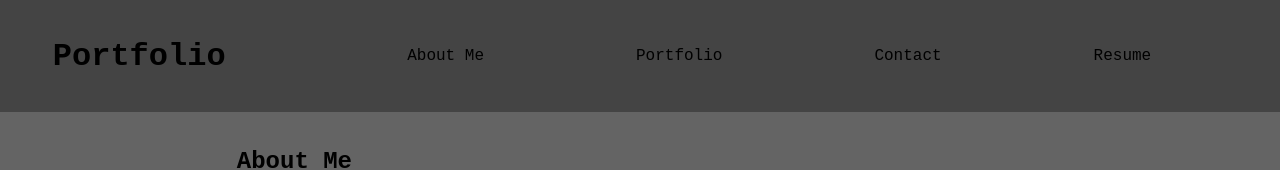
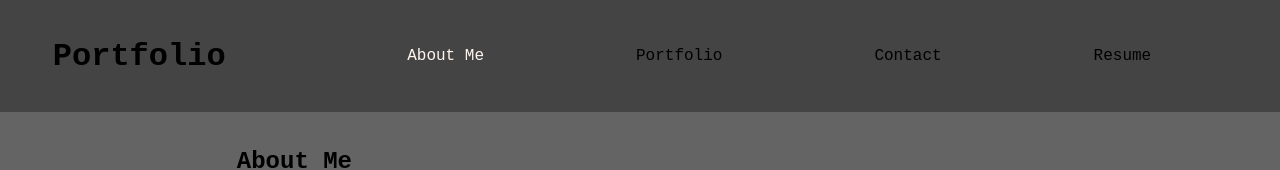
Before and after one commit to tannerkothlow/react-portfolio, a React (Create React App) app: page / in a window 1280 px wide. Shown: the top 170 px of the page. Built offline with nearby package versions, Linux system fonts and the light colour scheme.

Commit message:
header function to stay on current tab

```diff
--- a/src/App.css
+++ b/src/App.css
@@ -36,6 +36,10 @@ html, body, #root, .portfolio-app, .app-header {
 
 .header-block ul li {
     list-style: none;
+}
+
+.header-block ul li:first {
+    color: seashell
 }
 
 .header-block ul li:hover {
--- a/src/components/Header.js
+++ b/src/components/Header.js
@@ -18,7 +18,7 @@ function Header(props) {
             <div className='header-block'>
             <h1>Portfolio</h1>
             <ul>
-                <li id='about-me' onClick={changeState}>About Me</li>
+                <li style={{color: "seashell"}} id='about-me' onClick={changeState}>About Me</li>
                 <li id='portfolio' onClick={changeState}>Portfolio</li>
                 <li id='contact' onClick={changeState}>Contact</li>
                 <li id='resume' onClick={changeState}>Resume</li>
--- a/src/components/Navigation.js
+++ b/src/components/Navigation.js
@@ -52,6 +52,11 @@ const displayResume = (
 function Navigation(props) {
 
     // Displays active "tab" by changing header link stylings.
+    if (document.getElementById(props.display)) {
+        // console.log(document.getElementById(props.display).style.color)
+        document.getElementById(props.display).style.color = "seashell";
+    }
+
 
     let display;
 
@@ -111,7 +116,7 @@ function Navigation(props) {
             e.preventDefault();
             console.log(validForm);
             if (validForm && contactName && contactEmail && contactMessage) {
-                // console.log(contactName, contactEmail, contactMessage);
+                console.log(contactName, contactEmail, contactMessage);
                 alert(`Contact form submitted!`)
                 setContactName('');
                 setContactEmail('');
```
